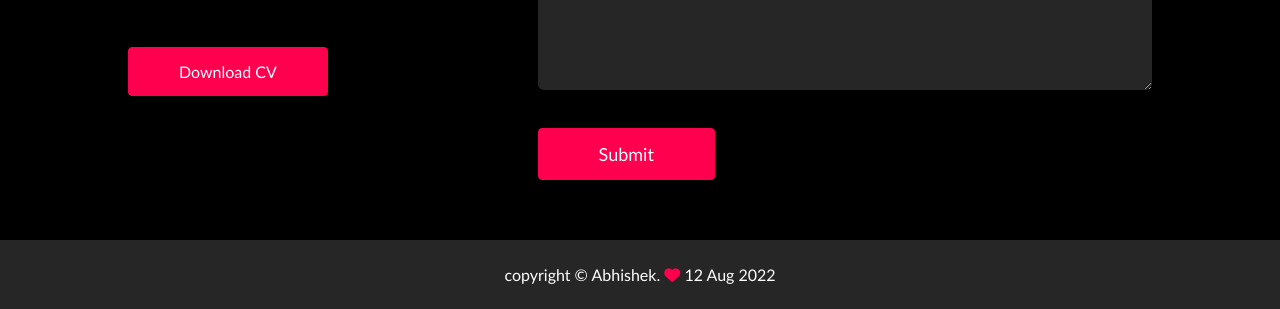
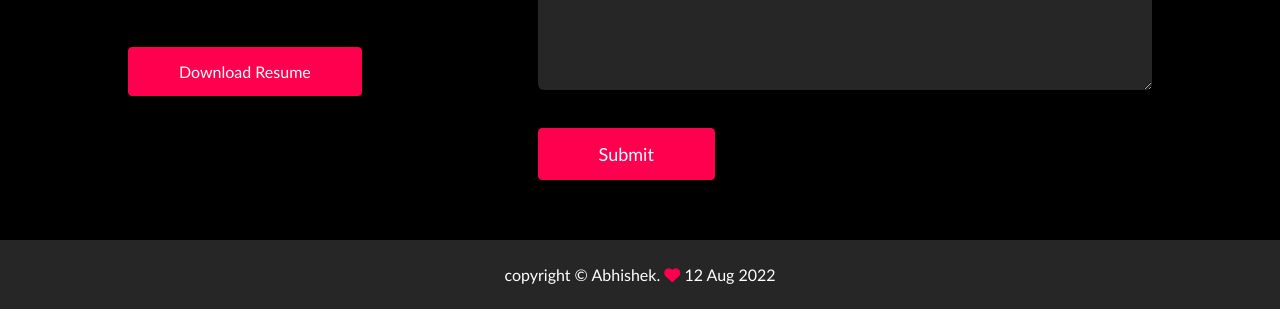
Before and after one commit to ABHIshek065/portfolio, a website: page index.html in a window 1280 px wide. Shown: the part 2756-3065 px from the top of the page. Drawn offline with Linux system fonts and the light colour scheme; some icons are missing.

Commit message:
Update index.html

```diff
--- a/index.html
+++ b/index.html
@@ -167,7 +167,7 @@
                                     <a href=""><i class="fab fa-linkdln"></i>
                                     </a>
                     </div>
-                    <a href="my-cv.pdf" download class="btn btn2">Download CV</a>
+                    <a href="my-cv.pdf" download class="btn btn2">Download Resume</a>
                 </div>
                 <div class="contact-right">
                     <form name="submit-to-google-sheet">
```
